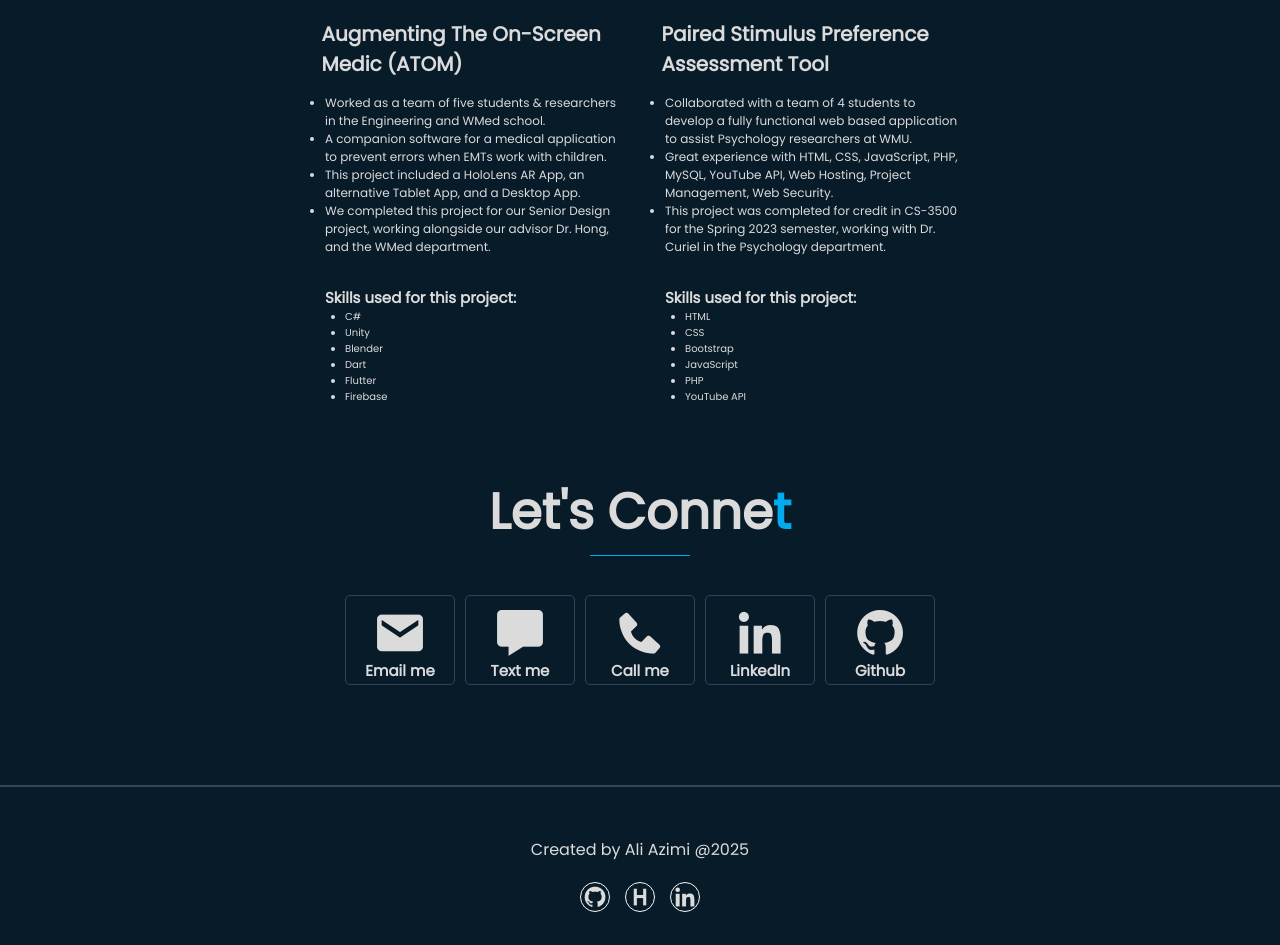
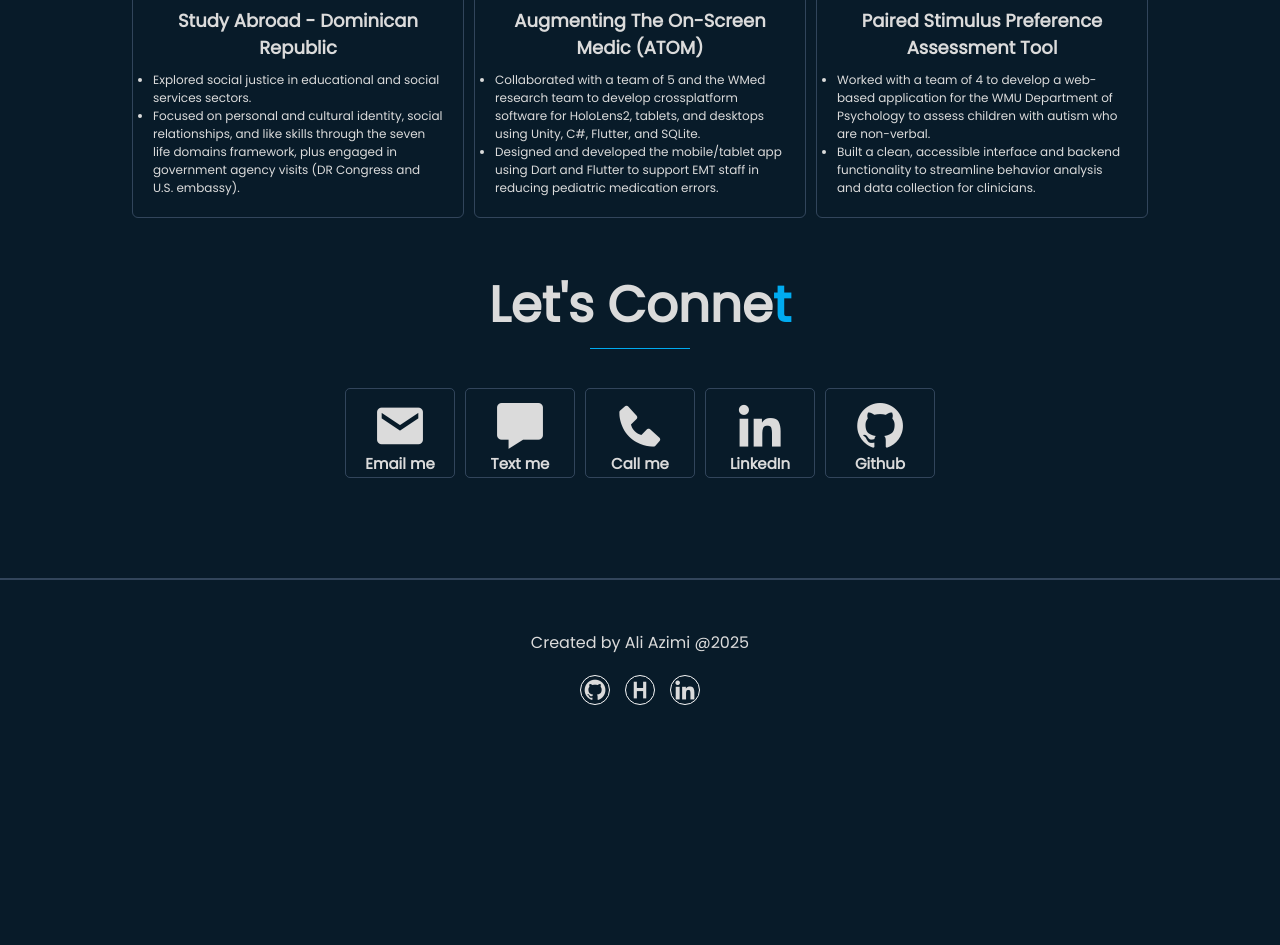
Before and after one commit to aliazim1/aliazim1.github.io, a PHP site: page / in a window 1280 px wide. Shown: the part 1294-2239 px from the top of the page. After the commit the page ends 1999 px from the top, so only its background shows below. Run offline with PHP 8.4, Linux system fonts and the light colour scheme.

Commit message:
fixed some alignments

```diff
--- a/portfolio/index.html
+++ b/portfolio/index.html
@@ -11,7 +11,6 @@
     <!-- box icons link -->
     <link href='https://unpkg.com/boxicons@2.1.4/css/boxicons.min.css' rel='stylesheet'>
     <script src="https://ajax.googleapis.com/ajax/libs/jquery/3.6.3/jquery.min.js"></script>
-        <script src="https://ajax.googleapis.com/ajax/libs/jquery/3.6.3/jquery.min.js"></script>
   </head>
   <body>
     <div class="spin-parent">
@@ -44,21 +43,19 @@
         <div class="pic-name">
           <div class="name-college">
             <h1>Ali Azimi</h1>
-            <p class="wmu">
-              Computer Science Student
-            </p>
-            <p class="wmu2">September 2021-April 2025</p>
+            <p class="wmu">(Software Developer)</p>
           </div>
           <img src="/assets/ppAssets/profpic.png" alt="profile picture" class="profile-pic"/>
         </div>
         <div class="line" id="line"></div>
         <p class="intro-bio" id="myIntro">
-          Hi there, and welcome to my portfolio. I’m Ali Azimi, a senior studying
-          Computer Science at Western Michigan University. I’m passionate about
-            software design and development and always eager to learn and make a
-            difference through meaningful projects. I’ll be graduating in April 2025,
-            and I’m currently on the lookout for internship or part-time job
-            opportunities to sharpen my skills and dive deeper into the tech world.
+          Hi, and welcome to my portfolio. I’m Ali Azimi, a recent graduate from Western Michigan
+          University with a bachelor’s degree in Computer Science. I have strong problem-solving
+          skills and a focus on full-stack mobile development using Flutter and React Native.
+          I’m experienced in building robust, cross-platform mobile applications with seamless
+          backend integration, and I’m also proficient in modern web development technologies.
+          I’m actively seeking a full-time software developer role where I can contribute to
+          innovative, user-centric solutions.
         </p>
         <div class="myResume">
           <a href="/assets/ppAssets/myResume.pdf" target="_blank" class="btn" title="Click to see Resume">See My Resume</a>
@@ -71,11 +68,77 @@
         <div class="line"></div>
         <div class="row">
           <div class="col">
-            <div class="icons"><i class='bx bxl-python'></i></div>
+            <div class="icons"><i class="bx bxl-python"></i></div>
             <h1>Python</h1>
           </div>
+
+           <div class="col">
+            <div class="icons"><i class="bx bxl-javascript" ></i></div>
+            <h1>JavaScript</h1>
+          </div>
+
+           <div class="col">
+            <div class="icons"><i class="bx bxl-php"></i></div>
+            <h1>PHP</h1>
+          </div>
+
           <div class="col">
-            <div class="icons"><i class='bx bxl-html5' ></i></div>
+            <div class="icons"><i class="bx bx-code-alt"></i></i></div>
+            <h1>C#</h1>
+          </div>
+
+          <div class="col">
+            <div class="icons"><i class="bx bx-code-alt"></i></div>
+            <h1>Dart</h1>
+          </div>
+
+          <div class="col">
+            <div class="icons"><i class="bx bx-code-alt"></i></div>
+            <h1>SQL</h1>
+          </div>
+
+          <div class="col">
+            <div class="icons"><i class='bx bxl-flutter'></i></div>
+            <h1>Flutter</h1>
+          </div>
+
+          <div class="col">
+            <div class="icons"><i class='bx bxl-react' ></i></div>
+            <h1>ReactNative</h1>
+          </div>
+
+          <div class="col">
+            <div class="icons"><i class='bx bx-grid' ></i></div>
+            <h1>.NET</h1>
+          </div>
+
+          <div class="col">
+            <div class="icons"><i class='bx bxl-jquery' ></i></div>
+            <h1>jQuery</h1>
+          </div>
+
+          <div class="col">
+            <div class="icons"><i class='bx bxl-bootstrap'></i></div>
+            <h1>Bootstrap</h1>
+          </div>
+
+          <div class="col">
+            <div class="icons"><i class="bx  bx-grid"></i></div>
+            <h1>Node.js</h1>
+          </div>
+
+          <div class="col">
+            <div class="icons"><i class='bx bxl-git'></i></div>
+            <h1>Git</h1>
+          </div>
+
+          <div class="col">
+            <div class="icons"><i class='bx bxl-firebase'></i></div>
+            <h1>Firebase</h1>
+          </div>
+
+          <div class="col">
+            <div class="icons"><i class="bx bxl-html5" ></i></div>
             <h1>HTML5</h1>
           </div>
 
@@ -83,49 +146,32 @@
             <div class="icons"><i class='bx bxl-css3'></i></div>
             <h1>CSS3</h1>
           </div>
-          <div class="col">
-            <div class="icons"><i class='bx bxl-bootstrap'></i></div>
-            <h1>Bootstrap</h1>
-          </div>
-
-          <div class="col">
-            <div class="icons"><i class='bx bxl-javascript' ></i></div>
-            <h1>JavaScript</h1>
-          </div>
-
-          <div class="col">
-            <div class="icons"><i class='bx bxl-jquery' ></i></div>
-            <h1>jQuery</h1>
-          </div>
-          <div class="col">
-            <div class="icons"><i class='bx bxl-react' ></i></div>
-            <h1>ReactNative</h1>
-          </div>
-          <div class="col">
-            <div class="icons"><i class='bx bxl-php'></i></div>
-            <h1>PHP</h1>
-          </div>
-          <div class="col">
-            <div class="icons"><i class='bx bxl-flutter'></i></div>
-            <h1>Flutter</h1>
-          </div>
-          <div class="col">
-            <div class="icons"><i class='bx bxl-git'></i></div>
-            <h1>Git</h1>
-          </div>
-          <div class="col">
-            <div class="icons"><i class='bx bxl-firebase'></i></div>
-            <h1>Firebase</h1>
-          </div>
         </div>
       </div>
 
       <!-- projects section -->
       <div class="projects" id="projects">
-        <h1>Project<span>s</span></h1>
+        <h1>Study Abroad + Project<span>s</span></h1>
         <div class="line"></div>
         <div class="row">
-          <div>
+            <div class="proj-container">
+              <a href="https://aliazim1.github.io/studyabroad/htmls/home.html" target="blank">
+                <div class="proj-box" title="Click to open the project link">
+                  <img src="/assets/ppAssets/studyab.png" alt="Augmenting The On-Screen Medic">
+                  <h1>Study Abroad - Dominican Republic</h1>
+                  <div class="ul-div">
+                    <ul>
+
+                      <li>Explored social justice in educational and social services sectors.</li>
+                      <li>Focused on personal and cultural identity, social relationships, and like skills
+                        through the seven life domains framework, plus engaged in government agency visits
+                        (DR Congress and U.S. embassy).</li>
+                    </ul>
+                  </div>
+
+                </div>
+              </a>
+            </div>
             <div class="proj-container">
               <a href="https://wmich.edu/news/2023/05/71778" target="blank">
                 <div class="proj-box" title="Click to open the project link">
@@ -133,28 +179,16 @@
                   <h1>Augmenting The On-Screen Medic (ATOM)</h1>
                   <div class="ul-div">
                     <ul>
-                      <li>Worked as a team of five students & researchers in the Engineering and WMed school.</li>
-                      <li>A companion software for a medical application to prevent errors when EMTs work with children.</li>
-                      <li>This project included a HoloLens AR App, an alternative Tablet App, and a Desktop App.</li>
-                      <li>We completed this project for our Senior Design project, working alongside our advisor Dr. Hong, and the WMed department.</li>
+                      <li>Collaborated with a team of 5 and the WMed research team to develop crossplatform
+                        software for HoloLens2, tablets, and desktops using Unity, C#, Flutter, and SQLite.</li>
+                      <li>Designed and developed the mobile/tablet app using Dart and Flutter to
+                        support EMT staff in reducing pediatric medication errors.</li>
                     </ul>
                   </div>
-                  <div class="skills-used">
-                    <h2>Skills used for this project:</h2>
-                      <ul>
-                        <li>C#</li>
-                        <li>Unity</li>
-                        <li>Blender</li>
-                        <li>Dart</li>
-                        <li>Flutter</li>
-                        <li>Firebase</li>
-                      </ul>
-                  </div>
+
                 </div>
               </a>
             </div>
-          </div>
-          <div>
             <div class="proj-container">
               <a href="https://github.com/aliazim1/CWA" target="blank">
                 <div class="proj-box" title="Click to open the project link">
@@ -162,26 +196,16 @@
                   <h1>Paired Stimulus Preference Assessment Tool</h1>
                   <div class="ul-div">
                     <ul>
-                      <li>Collaborated with a team of 4 students to develop a fully functional web based application to assist Psychology researchers at WMU.</li>
-                      <li>Great experience with HTML, CSS, JavaScript, PHP, MySQL, YouTube API, Web Hosting, Project Management, Web Security.</li>
-                      <li>This project was completed for credit in CS-3500 for the Spring 2023 semester, working with Dr. Curiel in the Psychology department.</li>
+                      <li>Worked with a team of 4 to develop a web-based application for the WMU Department of
+                        Psychology to assess children with autism who are non-verbal.</li>
+                      <li>Built a clean, accessible interface and backend functionality to streamline behavior
+                        analysis and data collection for clinicians.</li>
                     </ul>
                   </div>
-                  <div class="skills-used">
-                    <h2>Skills used for this project:</h2>
-                      <ul>
-                        <li>HTML</li>
-                        <li>CSS</li>
-                        <li>Bootstrap</li>
-                        <li>JavaScript</li>
-                        <li>PHP</li>
-                        <li>YouTube API</li>
-                      </ul>
-                  </div>
+
                 </div>
               </a>
             </div>
-          </div>
         </div>
       </div>
 
--- a/portfolio/style.css
+++ b/portfolio/style.css
@@ -9,6 +9,7 @@
   --nav-menu-background: #081b29;
   --background-light-color: #f9f9f9;
 }
+
 .about-link {
   color: var(--theme-color);
 }
@@ -230,7 +231,8 @@ nav ul {
 }
 #line {
   width: 60%;
-  margin: 3rem auto;
+  margin: 0.2rem auto;
+  margin-bottom: 2rem;
 }
 
 /* ================= skills section styling ================= */
@@ -259,7 +261,7 @@ nav ul {
   gap: 10px;
   display: flex;
   flex-wrap: wrap;
-  align-items: center;
+  align-items: start;
   justify-content: center;
 }
 .col {
@@ -288,6 +290,9 @@ nav ul {
   flex-wrap: wrap;
   gap: 1rem;
   margin-top: 1rem;
+  border-radius: 6px;
+  padding-bottom: 10px;
+  border: 1px solid var(--box-border-color);
 }
 .proj-container .proj-box {
   width: 33rem;
@@ -302,24 +307,22 @@ nav ul {
   border-top-right-radius: 5px;
 }
 .proj-box h1 {
-  font-size: 2rem;
-  width: 90%;
-  margin: 1.5rem auto;
-  text-align: left;
+  width: 80%;
+  font-size: 1.8rem;
+  margin: 1rem auto;
+  text-align: center;
 }
 .proj-box .ul-div {
-  width: 90%;
   font-size: 12px;
   margin: 1rem 20px;
   text-align: left;
-  padding-bottom: 2rem;
 }
 .skills-used h2 {
   text-align: left;
-  padding-left: 2rem;
+  padding-left: 1rem;
 }
 .skills-used ul {
-  padding-left: 4rem;
+  padding-left: 3rem;
   text-align: left;
   padding-bottom: 2rem;
 }
```
Also changed, not shown: assets/ppAssets/Screenshot 2025-01-14 at 4.43.41 PM.png (deleted), 4 other files.
